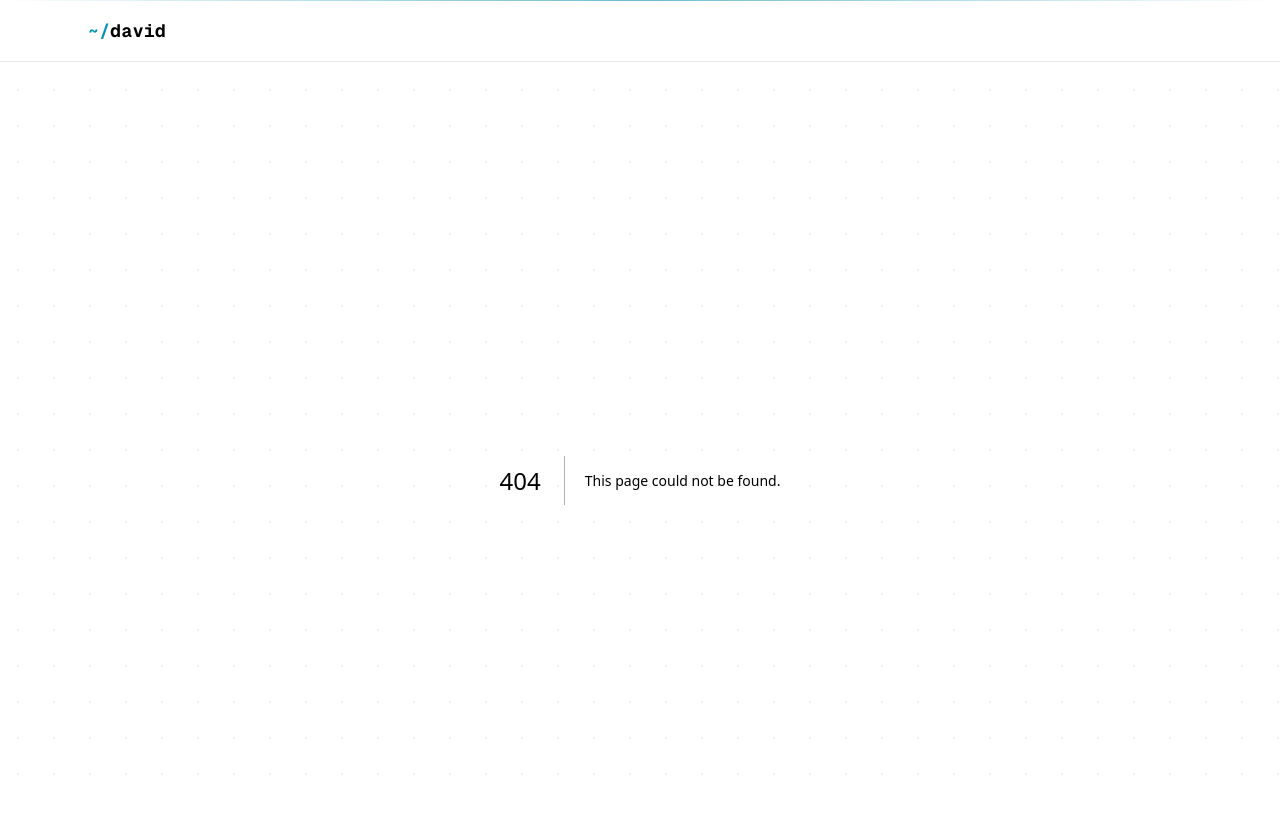
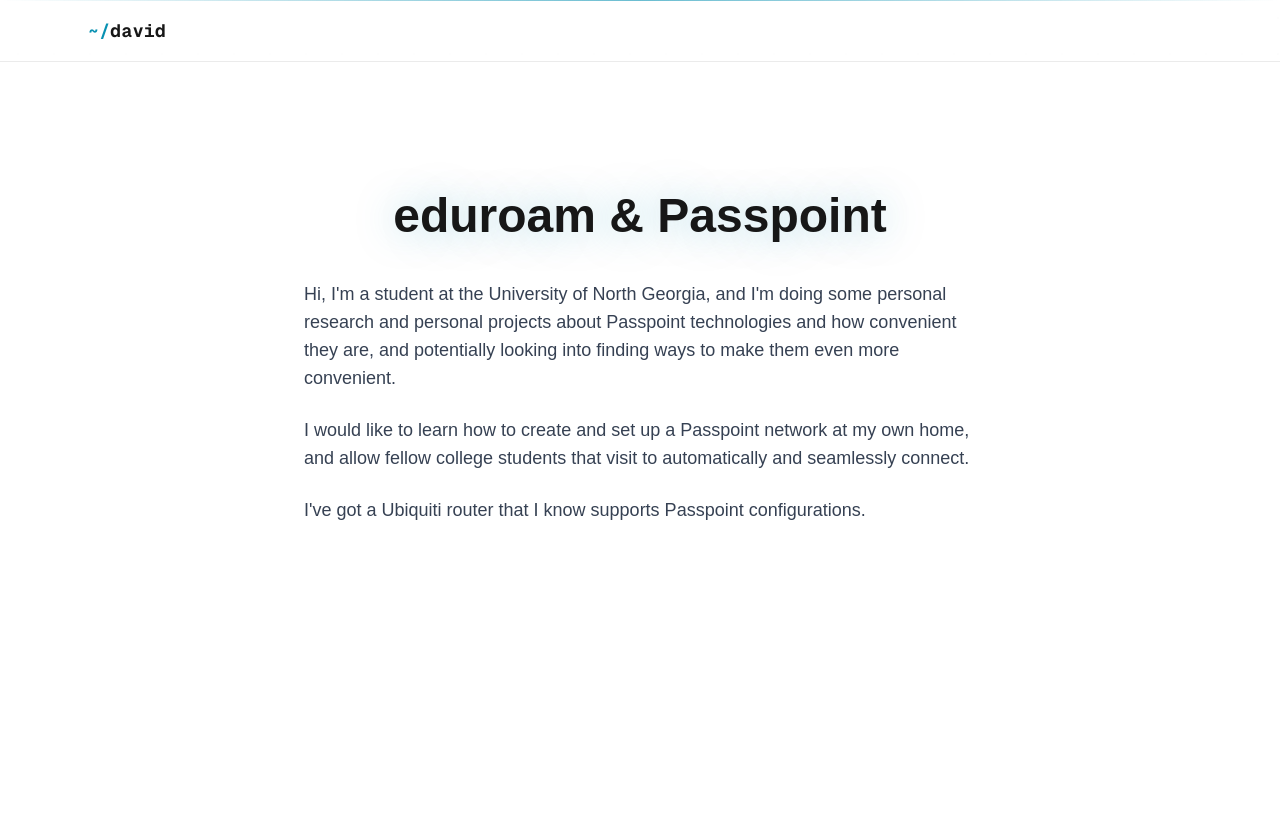
Before and after one commit to DavidPopesc/whoami, a Next.js app: page /eduroam in a window 1280 px wide. Before the commit this address had no page. Shown: the top 814 px of the page. Built offline with nearby package versions, Linux system fonts and the light colour scheme.

Commit message:
Add Eduroam page with metadata and introductory content

```diff
--- /dev/null
+++ b/src/app/eduroam/page.tsx
@@ -0,0 +1,35 @@
+import type { Metadata } from "next";
+
+export const metadata: Metadata = {
+  title: "eduroam & Passpoint Research | David Popescu",
+  description:
+    "A University of North Georgia student researching Passpoint and how to set up a home network that fellow students can join automatically.",
+};
+
+export default function Eduroam() {
+  return (
+    <main className="min-h-screen bg-background text-foreground">
+      <section className="pt-28 pb-16 px-6">
+        <div className="max-w-2xl mx-auto">
+          <h1 className="glow-text text-4xl md:text-5xl font-bold mb-10 text-center">eduroam &amp; Passpoint</h1>
+          <div className="space-y-6 text-lg text-gray-700 dark:text-gray-300">
+            <p>
+              Hi, I&apos;m a student at the University of North Georgia, and I&apos;m doing some
+              personal research and personal projects about Passpoint technologies and how
+              convenient they are, and potentially looking into finding ways to make them even
+              more convenient.
+            </p>
+            <p>
+              I would like to learn how to create and set up a Passpoint network at my own home,
+              and allow fellow college students that visit to automatically and seamlessly
+              connect.
+            </p>
+            <p>
+              I&apos;ve got a Ubiquiti router that I know supports Passpoint configurations.
+            </p>
+          </div>
+        </div>
+      </section>
+    </main>
+  );
+}
```
